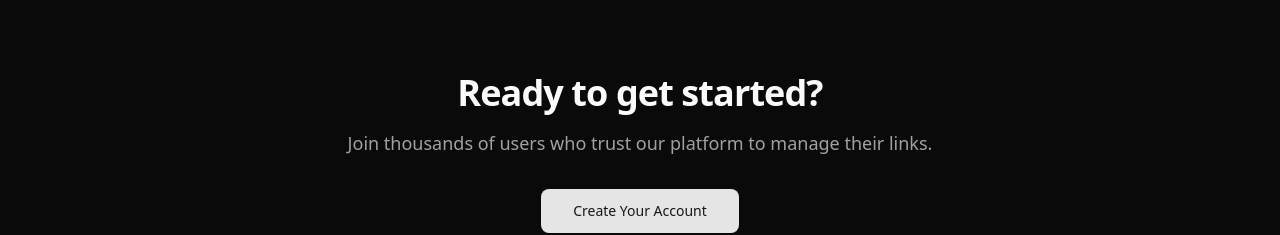
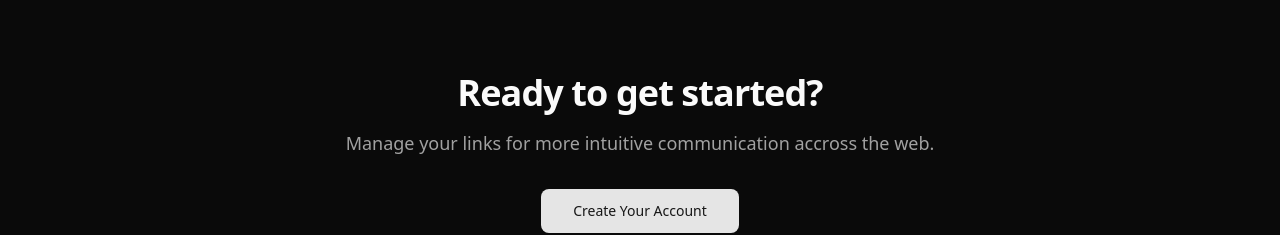
Before and after one commit to Lakro/linkshortenerproject, a Next.js app: page / in a window 1280 px wide. Shown: the part 1200-1435 px from the top of the page. Built offline with nearby package versions, Linux system fonts and the light colour scheme; no server answers.

Commit message:
Refactor Home component for improved readability and formatting; add Prettier configuration for consistent code style

```diff
--- a/app/page.tsx
+++ b/app/page.tsx
@@ -1,16 +1,22 @@
-import { auth } from '@clerk/nextjs/server'
-import { redirect } from 'next/navigation'
-import { SignUpButton } from '@clerk/nextjs'
-import { Button } from '@/components/ui/button'
-import { Card, CardContent, CardDescription, CardHeader, CardTitle } from '@/components/ui/card'
-import { Link2, BarChart3, Shield, Zap } from 'lucide-react'
+import { auth } from "@clerk/nextjs/server";
+import { redirect } from "next/navigation";
+import { SignUpButton } from "@clerk/nextjs";
+import { Button } from "@/components/ui/button";
+import {
+  Card,
+  CardContent,
+  CardDescription,
+  CardHeader,
+  CardTitle,
+} from "@/components/ui/card";
+import { Link2, BarChart3, Shield, Zap } from "lucide-react";
 
 export default async function Home() {
-  const { userId } = await auth()
+  const { userId } = await auth();
 
   // If user is logged in, redirect to dashboard
   if (userId) {
-    redirect('/dashboard')
+    redirect("/dashboard");
   }
 
   return (
@@ -20,7 +26,9 @@ export default async function Home() {
         <div className="mx-auto max-w-6xl text-center">
           <div className="mb-8 inline-flex items-center gap-2 rounded-full border border-border bg-muted px-4 py-1.5">
             <Zap className="h-4 w-4 text-primary" />
-            <span className="text-sm font-medium">Fast, Secure, and Reliable</span>
+            <span className="text-sm font-medium">
+              Fast, Secure, and Reliable
+            </span>
           </div>
 
           <h1 className="mb-6 text-4xl font-bold tracking-tight sm:text-5xl md:text-6xl lg:text-7xl">
@@ -30,7 +38,8 @@ export default async function Home() {
           </h1>
 
           <p className="mx-auto mb-8 max-w-2xl text-lg text-muted-foreground md:text-xl">
-            Create short, memorable links in seconds. Track clicks, manage your URLs, and get insights—all in one powerful platform.
+            Create short, memorable links in seconds. Track clicks, manage your
+            URLs, and get insights—all in one powerful platform.
           </p>
 
           <div className="flex flex-col items-center justify-center gap-4 sm:flex-row">
@@ -52,7 +61,8 @@ export default async function Home() {
               Everything you need to manage links
             </h2>
             <p className="mx-auto max-w-2xl text-lg text-muted-foreground">
-              Powerful features designed to make link management simple and effective.
+              Powerful features designed to make link management simple and
+              effective.
             </p>
           </div>
 
@@ -65,7 +75,8 @@ export default async function Home() {
                 </div>
                 <CardTitle>Quick Link Shortening</CardTitle>
                 <CardDescription>
-                  Transform long URLs into short, shareable links instantly with just a few clicks.
+                  Transform long URLs into short, shareable links instantly with
+                  just a few clicks.
                 </CardDescription>
               </CardHeader>
             </Card>
@@ -78,7 +89,8 @@ export default async function Home() {
                 </div>
                 <CardTitle>Analytics & Tracking</CardTitle>
                 <CardDescription>
-                  Track clicks, monitor performance, and gain valuable insights into how your links are performing.
+                  Track clicks, monitor performance, and gain valuable insights
+                  into how your links are performing.
                 </CardDescription>
               </CardHeader>
             </Card>
@@ -91,7 +103,8 @@ export default async function Home() {
                 </div>
                 <CardTitle>Secure & Reliable</CardTitle>
                 <CardDescription>
-                  Your links are protected with enterprise-grade security and backed by reliable infrastructure.
+                  Your links are protected with enterprise-grade security and
+                  backed by reliable infrastructure.
                 </CardDescription>
               </CardHeader>
             </Card>
@@ -106,12 +119,10 @@ export default async function Home() {
             Ready to get started?
           </h2>
           <p className="mb-8 text-lg text-muted-foreground">
-            Join thousands of users who trust our platform to manage their links.
+            Manage your links for more intuitive communication accross the web.
           </p>
           <SignUpButton mode="modal">
-            <Button size="lg">
-              Create Your Account
-            </Button>
+            <Button size="lg">Create Your Account</Button>
           </SignUpButton>
         </div>
       </section>
```
